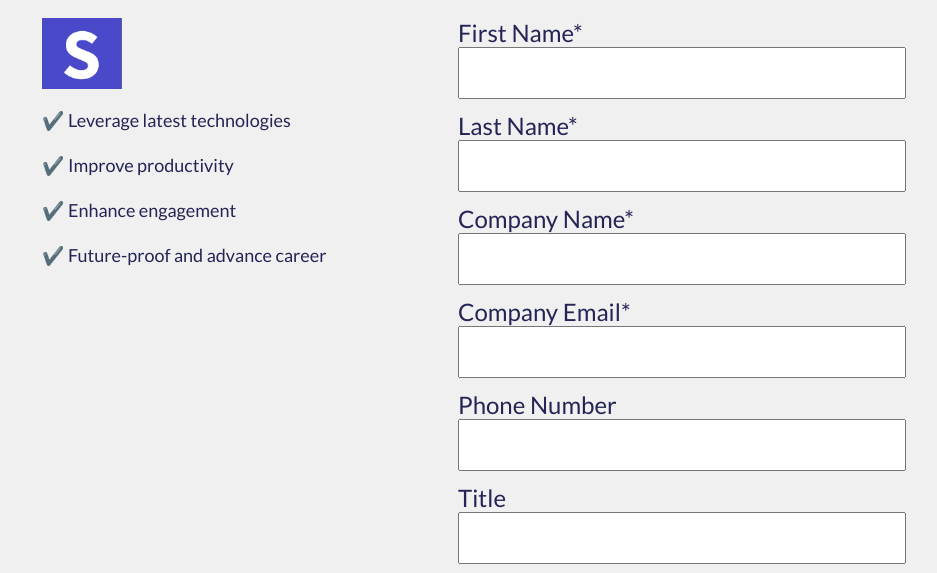
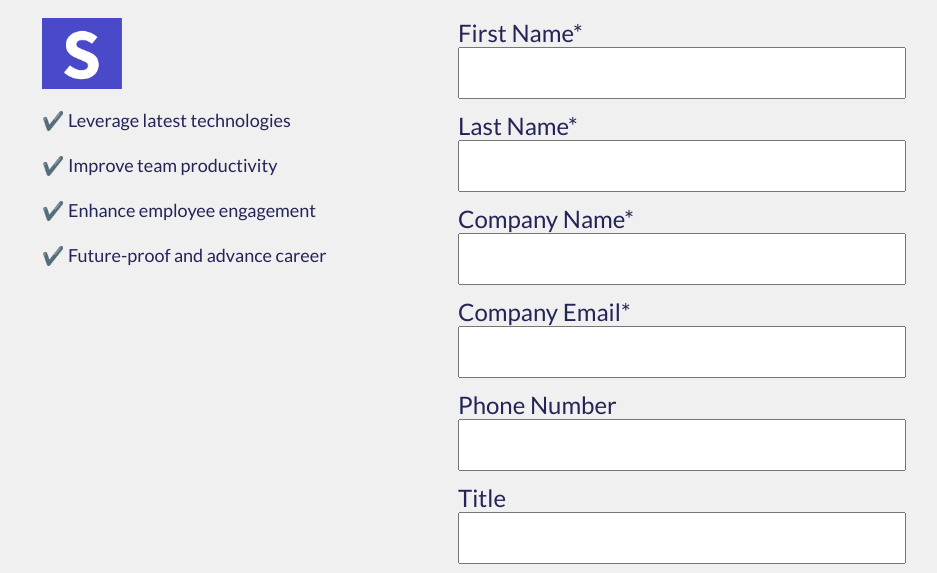
Before and after one commit to danceoval/savvy-site, a website: page public/contact.html in a window 1280 px wide. Shown: the part 215-788 px from the top of the page, without its empty margins (166-1103 px from the left). Drawn offline with Linux system fonts and the light colour scheme.

Commit message:
Update contact.html

```diff
--- a/public/contact.html
+++ b/public/contact.html
@@ -83,8 +83,8 @@
         <img src="images/favicon.ico" id="logo-contact" />
         <div class="checklist">
           <p>✔️ Leverage latest technologies </p>
-          <p>✔️ Improve productivity </p>
-          <p>✔️ Enhance engagement </p>
+          <p>✔️ Improve team productivity </p>
+          <p>✔️ Enhance employee engagement </p>
           <p>✔️ Future-proof and advance career </p>
 
         </div>
```
